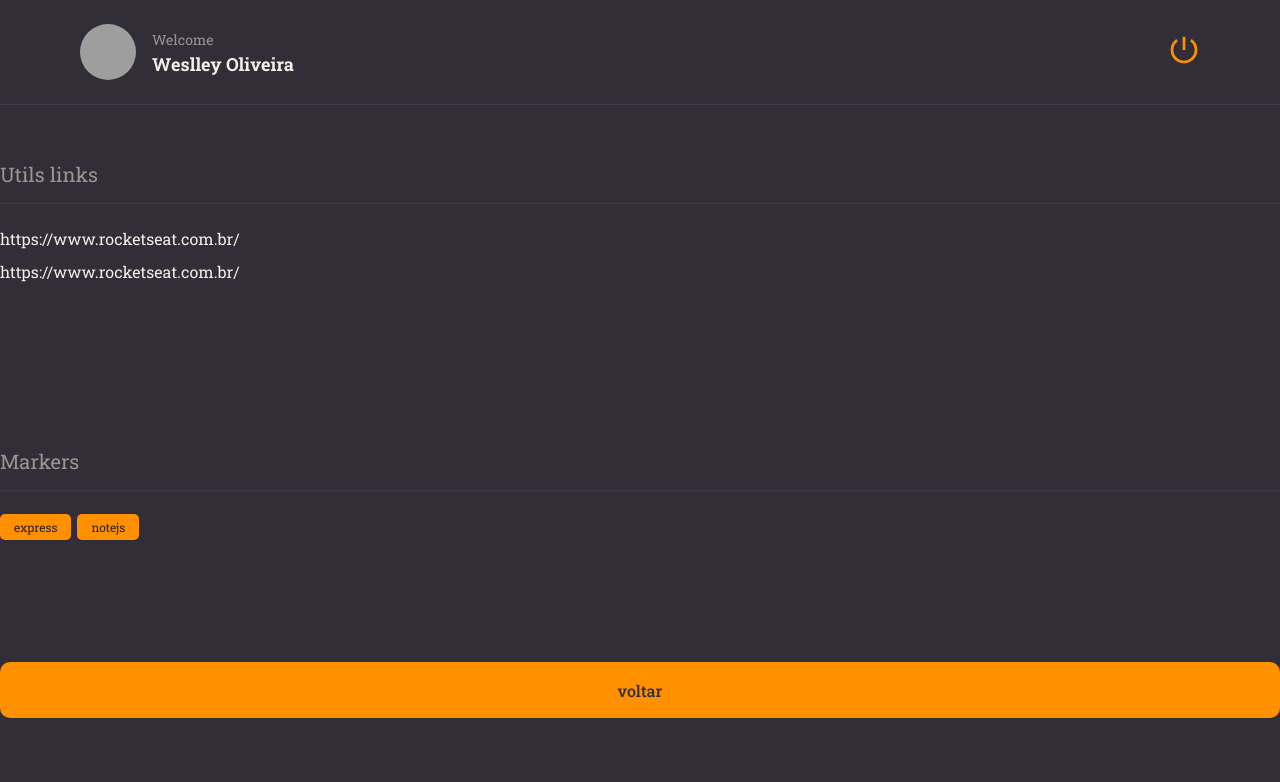
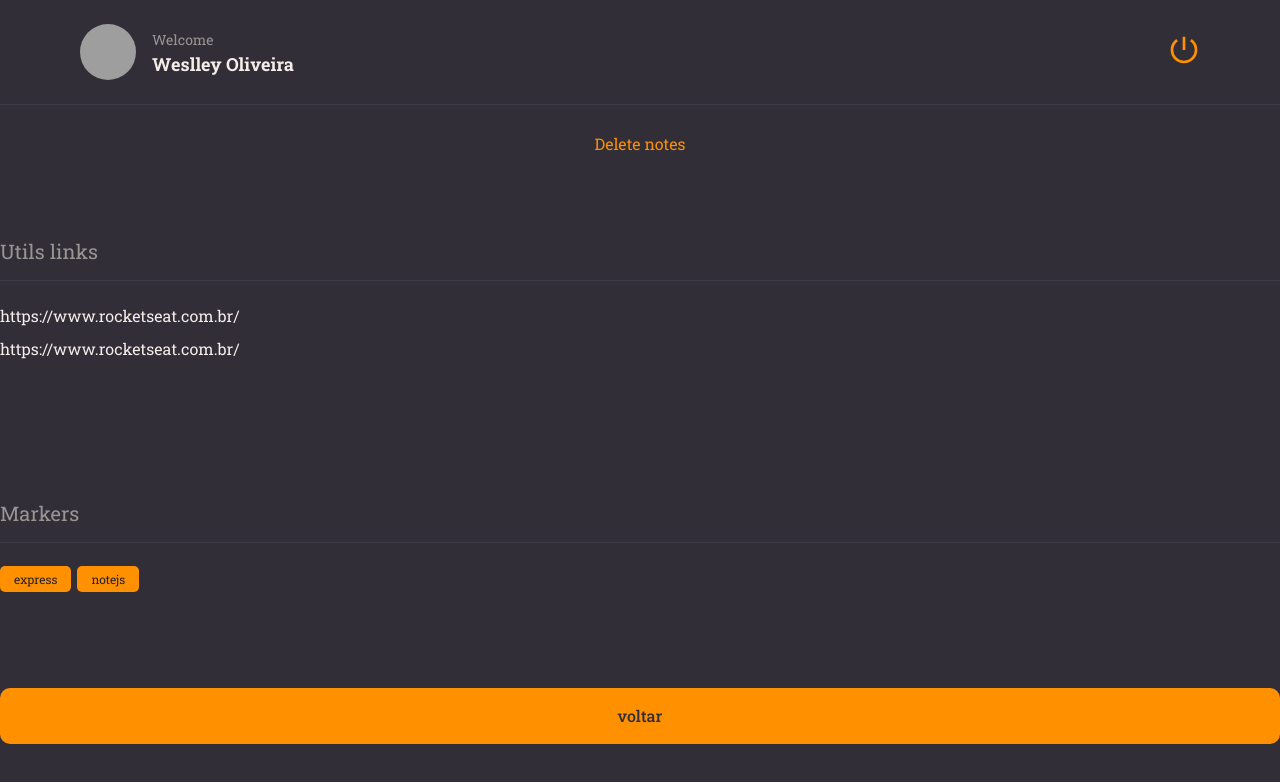
Before and after one commit to weslleyolli/Rocket_notes, a React (Vite) app: page / in a window 1280 px wide. Shown: the top 782 px of the page. Built offline with nearby package versions, Linux system fonts and the light colour scheme; grey boxes are pictures that could not be loaded.

Commit message:
Buttontext component

```diff
--- a/package.json
+++ b/package.json
@@ -10,6 +10,7 @@
     "preview": "vite preview"
   },
   "dependencies": {
+    "prop-types": "^15.8.1",
     "react": "^18.2.0",
     "react-dom": "^18.2.0",
     "react-icons": "^4.11.0",
--- /dev/null
+++ b/src/components/ButtonText/index.jsx
@@ -0,0 +1,17 @@
+import PropTypes from 'prop-types';
+import { Container } from "./styles";
+
+export function ButtonText({ title, ...rest}){
+    return (
+        <Container
+            type="button"
+            {...rest}
+        >
+            {title}
+        </Container>
+    )
+}
+
+ButtonText.propTypes = {
+    title: PropTypes.string.isRequired,
+};
--- /dev/null
+++ b/src/components/ButtonText/styles.js
@@ -0,0 +1,9 @@
+import styled from "styled-components"
+
+export const Container = styled.button`
+    background: none;
+    color: ${({ theme }) => theme.COLORS.ORANGE};
+
+    border: none;
+    font-size: 16px;
+`
--- a/src/components/Section/index.jsx
+++ b/src/components/Section/index.jsx
@@ -1,3 +1,4 @@
+import PropTypes from 'prop-types';
 import { Container } from './styles'
 
 export function Section({ title, children}) {
@@ -8,3 +9,8 @@ export function Section({ title, children}) {
         </Container>
     )
 }
+
+Section.propTypes = {
+    title: PropTypes.string,
+    children: PropTypes.string
+};
--- a/src/components/Tag/index.jsx
+++ b/src/components/Tag/index.jsx
@@ -1,3 +1,4 @@
+import PropTypes from 'prop-types';
 import { Container } from "./styles";
 
 export function Tag({ title }) {
@@ -7,3 +8,7 @@ export function Tag({ title }) {
         </Container>
     )
 }
+
+Tag.propTypes = {
+    title: PropTypes.string,
+};
--- a/src/pages/Details/index.jsx
+++ b/src/pages/Details/index.jsx
@@ -4,11 +4,14 @@ import { Button } from "../../components/Button";
 import { Header } from "../../components/Header";
 import { Section } from "../../components/Section";
 import { Tag } from "../../components/Tag";
+import { ButtonText } from "../../components/ButtonText";
 
 export function Details() {
   return (
     <Container>
       <Header />
+
+      <ButtonText title="Delete notes"/>
 
       <Section title="Utils links">
         <Links >
```
Also changed, not shown: 1 other file (tests, documents, lock files or other folders).
